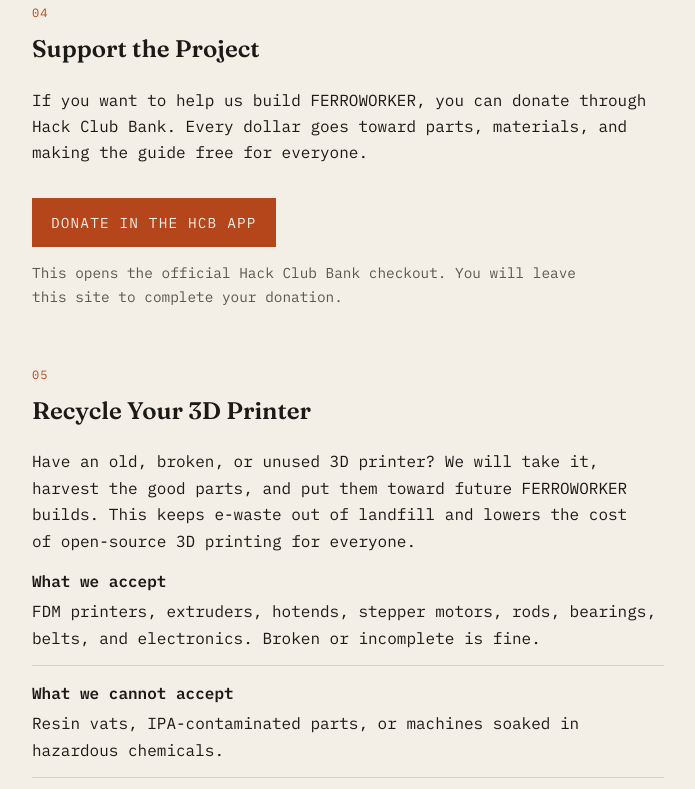
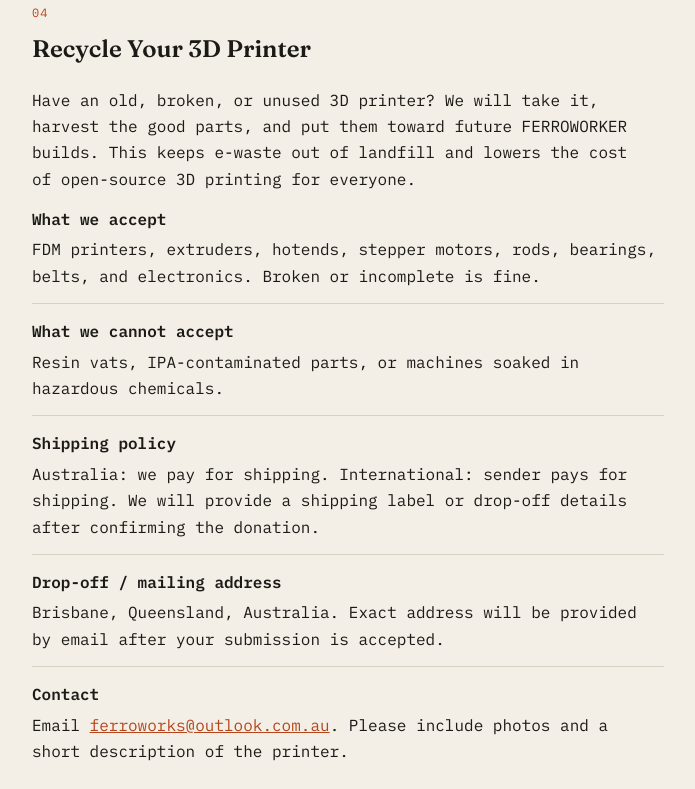
Before and after one commit to Sami9889/Frerroworker, a plain HTML site: page Index.html in a window 1280 px wide. Shown: the part 1271-2060 px from the top of the page, without its empty margins (292-987 px from the left). Drawn offline with Linux system fonts and the light colour scheme.

Commit message:
docs(ui): remove donation section and clean up CSS
Co-authored-by: kiloconnect[bot] <240665456+kiloconnect[bot]@users.noreply.github.com>

```diff
--- a/Index.html
+++ b/Index.html
@@ -93,49 +93,6 @@
   nav.toc a:hover { color:var(--rust); }
   nav.toc { animation: text-in .55s .22s ease both; }
 
-  .donate-iframe-wrap {
-    position:relative;
-    width:100%;
-    padding-bottom:120%;
-    height:0;
-    overflow:hidden;
-    border:1px solid var(--rule);
-    margin-top:18px;
-  }
-
-  .donate-iframe-wrap iframe {
-    position:absolute;
-    top:0;
-    left:0;
-    width:100%;
-    height:100%;
-    border:0;
-  }
-
-  .donate-app-cta {
-    display:inline-flex;
-    align-items:center;
-    gap:10px;
-    margin-top:18px;
-    padding:12px 18px;
-    border:1px solid var(--rust);
-    background:var(--rust);
-    color:var(--paper);
-    font-family:inherit;
-    font-size:.9rem;
-    letter-spacing:.08em;
-    text-transform:uppercase;
-    text-decoration:none;
-    cursor:pointer;
-  }
-
-  .donate-app-cta:hover { background:#8c3815; border-color:#8c3815; text-decoration:none; }
-
-  .donate-app-note {
-    margin-top:14px;
-    color:var(--ink-soft);
-    font-size:.9rem;
-  }
 
   .recycle-card {
     padding:18px 0;
@@ -206,7 +163,6 @@
   section:nth-of-type(2) { animation-delay:.06s; }
   section:nth-of-type(3) { animation-delay:.12s; }
   section:nth-of-type(4) { animation-delay:.18s; }
-  section:nth-of-type(5) { animation-delay:.24s; }
 
   .sec-num {
     margin-bottom:6px;
@@ -333,7 +289,6 @@
     <a href="#about">About</a>
     <a href="#features">Features</a>
     <a href="#bom">Cost &amp; BOM</a>
-    <a href="#donate">Donate</a>
     <a href="#recycle">Recycle</a>
   </nav>
 
@@ -365,16 +320,8 @@
       </div>
     </section>
 
-    <section id="donate">
+    <section id="recycle">
       <div class="sec-num">04</div>
-      <h2>Support the Project</h2>
-      <p>If you want to help us build FERROWORKER, you can donate through Hack Club Bank. Every dollar goes toward parts, materials, and making the guide free for everyone.</p>
-      <a class="donate-app-cta" href="https://hcb.hackclub.com/donations/start/ferroworks" target="_blank" rel="noopener">Donate in the HCB app</a>
-      <p class="donate-app-note">This opens the official Hack Club Bank checkout. You will leave this site to complete your donation.</p>
-    </section>
-
-    <section id="recycle">
-      <div class="sec-num">05</div>
       <h2>Recycle Your 3D Printer</h2>
       <p>Have an old, broken, or unused 3D printer? We will take it, harvest the good parts, and put them toward future FERROWORKER builds. This keeps e-waste out of landfill and lowers the cost of open-source 3D printing for everyone.</p>
       <ul class="plain">
```
